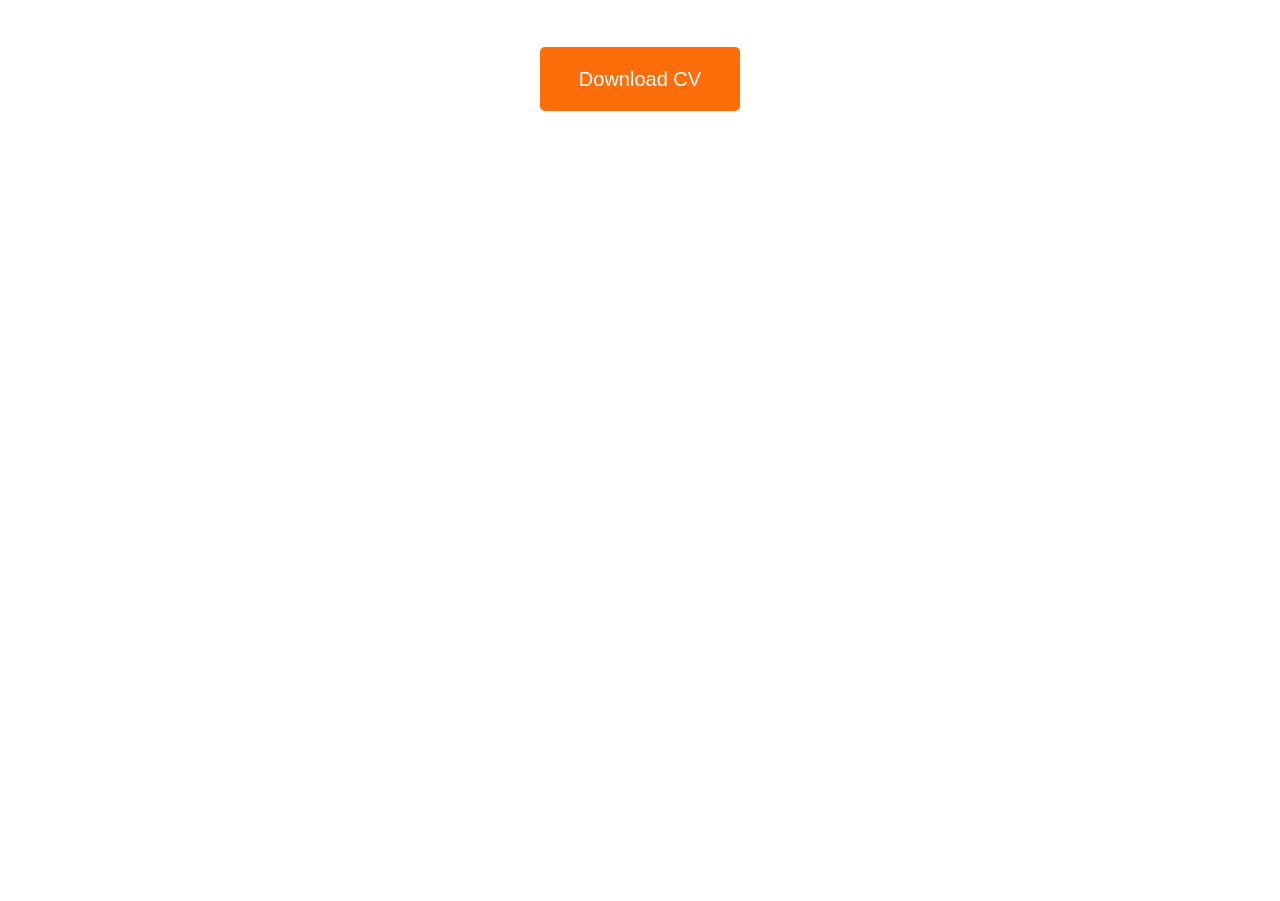
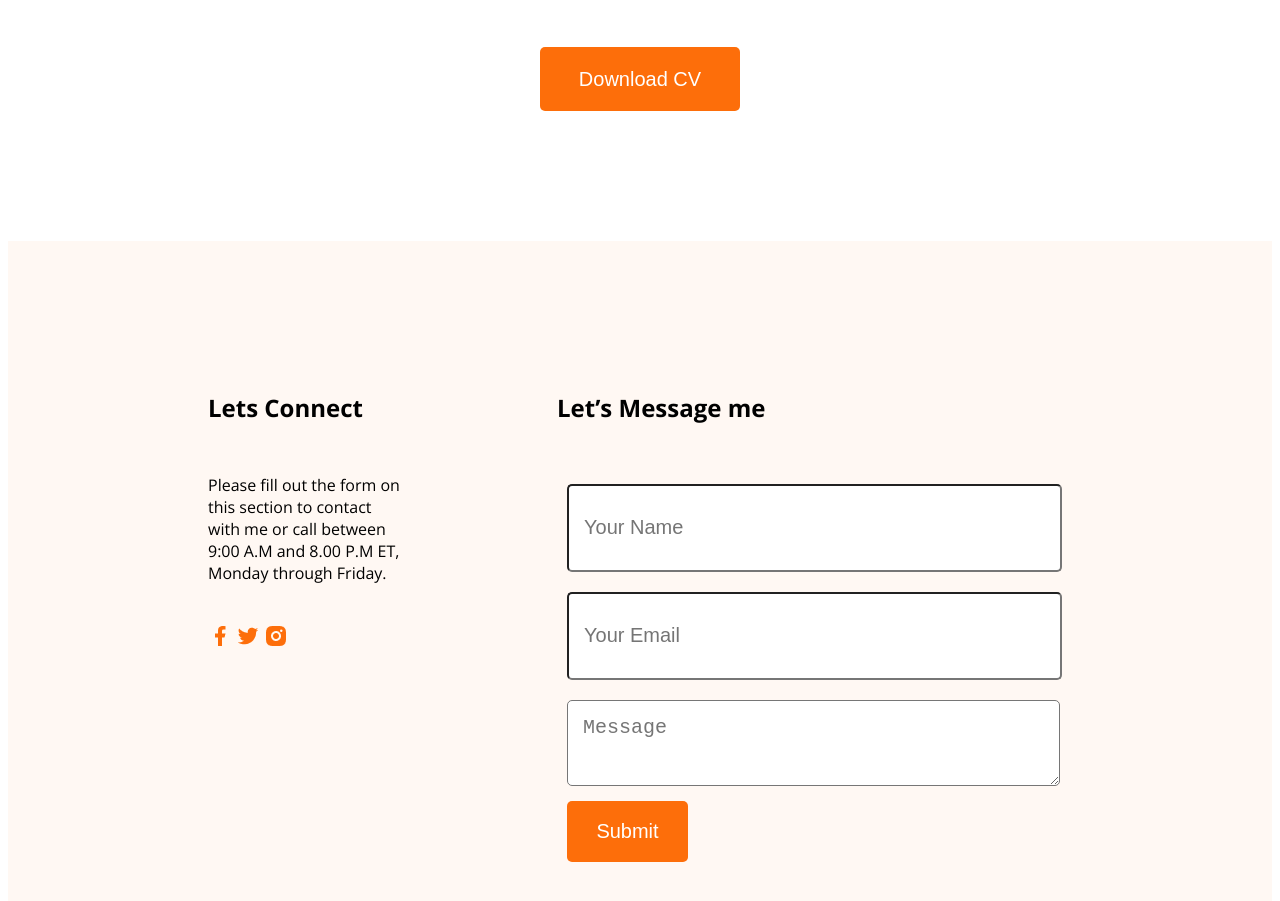
Before and after one commit to S-Tanvir/my-web-dev-portfolio, a plain HTML site: page index.html in a window 1280 px wide. Shown: the part 3207-4108 px from the top of the page. Before the commit the page ends 3448 px from the top, so only its background shows below. Drawn offline with nearby package versions, Linux system fonts and the light colour scheme.

Commit message:
add footer

```diff
--- a/index.html
+++ b/index.html
@@ -197,6 +197,38 @@
      <!-- footer section -->
     <footer>
 
+        <section>
+            <div style="padding-right: 75px;">
+                <h2 class="footer_title">Lets Connect</h2>
+                <p style="margin-bottom: 40px;">Please fill out the form on this section to contact with me or call between 9:00 A.M and 8.00 P.M ET, Monday through Friday.</p>
+                <a href=""><img src="images/icons/facebook.png" alt=""></a>
+                <a href=""><img src="images/icons/twitter.png" alt=""></a>
+                <a href=""><img src="images/icons/insta.png" alt=""></a>
+            </div>
+
+
+
+            <div style="padding-left: 75px;">
+                <h2 class="footer_title">Let’s Message me</h2>
+
+                <!-- <form  action=""><input  class="naem" type="text" placeholder="Your Name"></form>
+                <form  action=""><input class="naem" type="email"placeholder="Your Email"></form>
+                <form  action=""><input id="message" type="text" placeholder="Message"></form> -->
+
+
+                <form action="">
+
+                    <input class="naem" type="text" placeholder="Your Name">
+                    <input class="naem" type="email"placeholder="Your Email">
+                    <textarea class="naem" name="" id="" cols="30" rows="20" placeholder="Message"></textarea>
+                    <input class="btn" style="margin-left: 10px;" type="submit" value="Submit">
+
+                </form>
+            </div>
+
+
+        </section>
+
 
 
     </footer>
--- a/styles/style.css
+++ b/styles/style.css
@@ -192,3 +192,36 @@ main>div{
     margin: 0 auto;
 
 }
+
+footer>section{
+    background-color: #FFF8F3;
+    padding: 130px 200px;
+    display: flex;
+    justify-content:space-between;
+}
+
+.naem{
+    width: 461px;
+    height: 54px;
+    margin: 10px;
+    border-radius: 5px;
+    font-size: 20px;
+    padding: 15px;
+
+}
+
+#message{
+
+    width: 461px;
+    height: 180px;
+    margin: 10px;
+    border-radius: 5px;
+    font-size: 20px;
+    padding: 15px;
+
+
+}
+
+.footer_title{
+    margin-bottom: 50px;
+}
```
